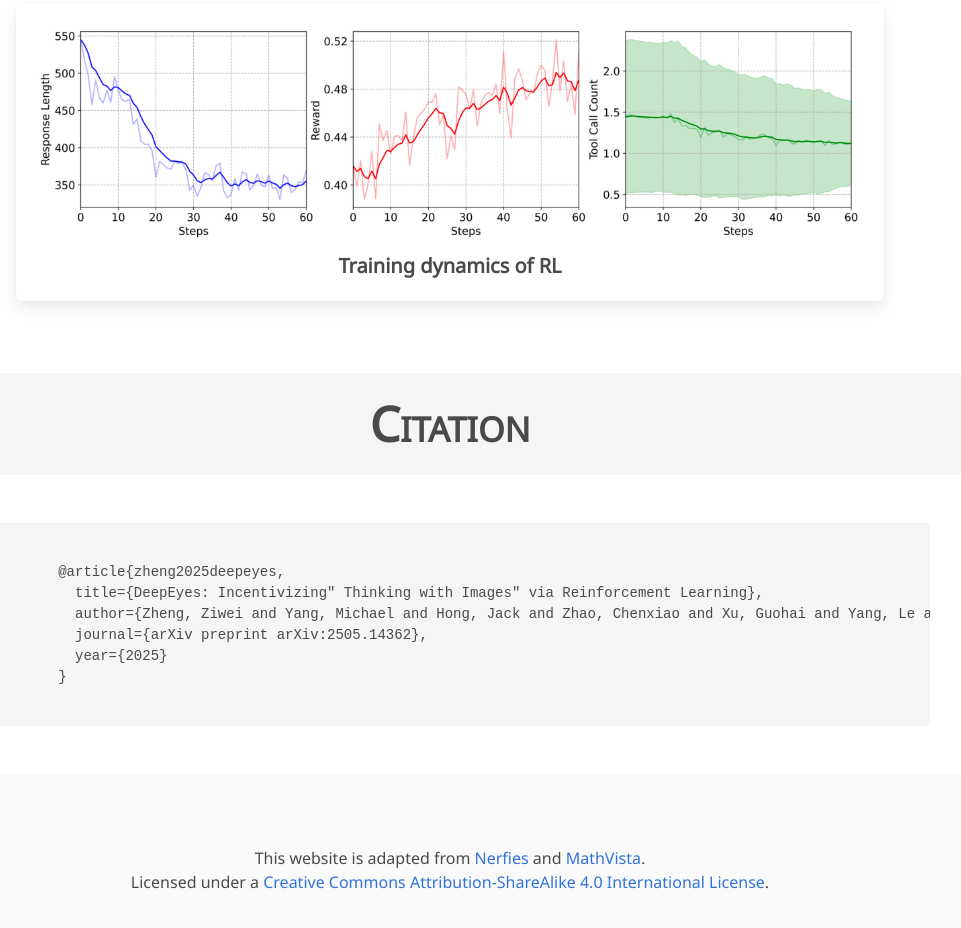
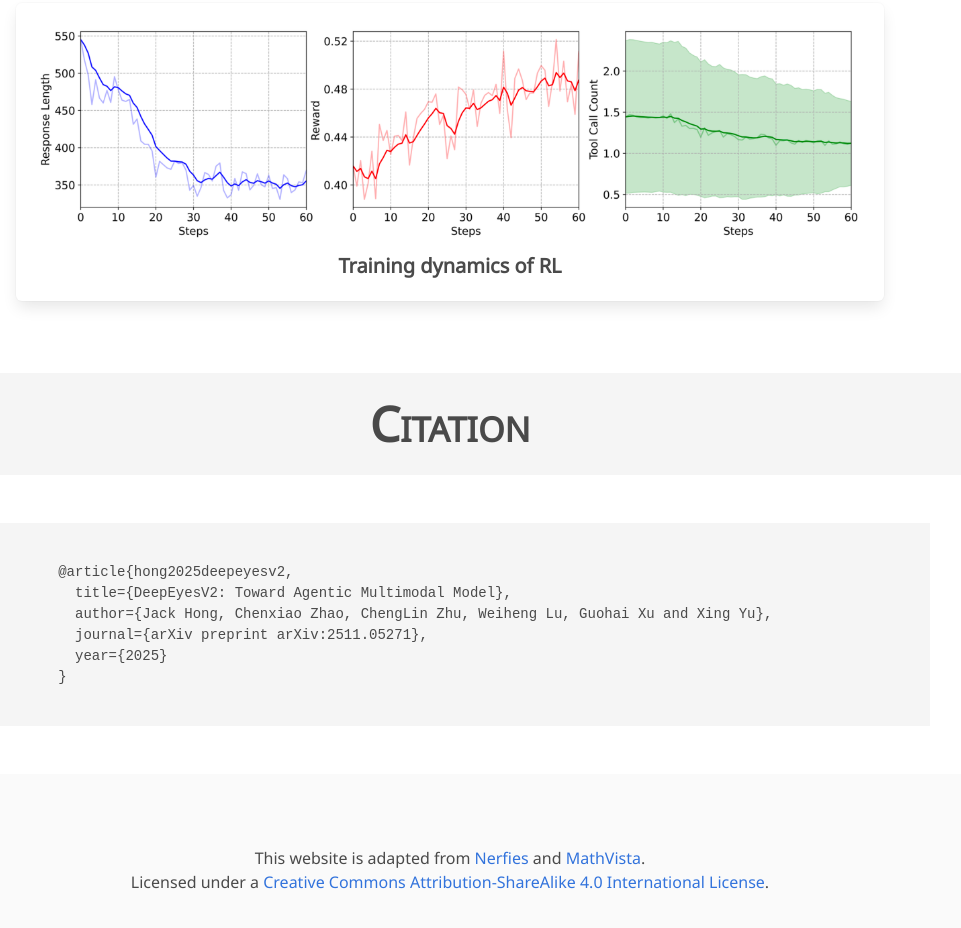
Before and after one commit to Visual-Agent/visual-agent.github.io, a plain HTML site: page index.html in a window 1280 px wide. Shown: the part 8057-8985 px from the top of the page, without its empty margins (190-1151 px from the left). Drawn offline with nearby package versions, Linux system fonts and the light colour scheme; some icons are missing; a web font is replaced by a local one.

Commit message:
Update index.html

```diff
--- a/index.html
+++ b/index.html
@@ -115,7 +115,7 @@
               <div class="publication-links">
                 <!-- PDF Link. -->
                 <span class="link-block">
-                  <a href="https://arxiv.org/pdf/2505.14362" class="external-link button is-normal is-rounded is-dark">
+                  <a href="https://arxiv.org/pdf/2511.05271" class="external-link button is-normal is-rounded is-dark">
                     <span class="icon">
                       <i class="fas fa-file-pdf"></i>
                     </span>
@@ -123,7 +123,7 @@
                   </a>
                 </span>
                 <span class="link-block">
-                  <a href="https://arxiv.org/abs/2505.14362" class="external-link button is-normal is-rounded is-dark">
+                  <a href="https://arxiv.org/abs/2511.05271" class="external-link button is-normal is-rounded is-dark">
                     <span class="icon">
                       <i class="ai ai-arxiv"></i>
                     </span>
@@ -536,10 +536,10 @@
   <section class="section" id="BibTeX">
     <div class="container is-max-desktop content">
       <pre><code>
-        @article{zheng2025deepeyes,
-          title={DeepEyes: Incentivizing" Thinking with Images" via Reinforcement Learning},
-          author={Zheng, Ziwei and Yang, Michael and Hong, Jack and Zhao, Chenxiao and Xu, Guohai and Yang, Le and Shen, Chao and Yu, Xing},
-          journal={arXiv preprint arXiv:2505.14362},
+        @article{hong2025deepeyesv2,
+          title={DeepEyesV2: Toward Agentic Multimodal Model},
+          author={Jack Hong, Chenxiao Zhao, ChengLin Zhu, Weiheng Lu, Guohai Xu and Xing Yu},
+          journal={arXiv preprint arXiv:2511.05271},
           year={2025}
         }
       </code></pre>
```
